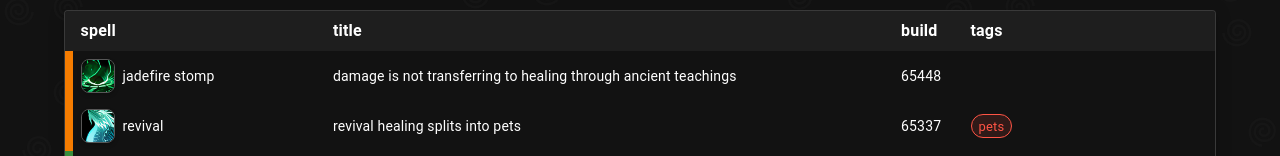
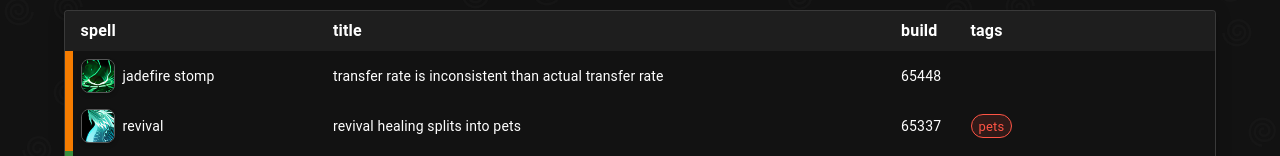
Before and after one commit to lolswirl/wait-im-ramping, a Next.js app: page /bugs in a window 1280 px wide. Shown: the part 232-388 px from the top of the page. Built offline with nearby package versions, Linux system fonts and the light colour scheme; what @mui/material-nextjs would draw is missing.

Commit message:
transfer rate

```diff
--- a/src/data/specs/monk/mistweaver/bugs.ts
+++ b/src/data/specs/monk/mistweaver/bugs.ts
@@ -726,8 +726,8 @@ const BUGS: Bug[] = [
         spell: TALENTS.JADEFIRE_STOMP,
         affectedSpells: [TALENTS.ANCIENT_TEACHINGS, TALENTS.JADEFIRE_TEACHINGS, TALENTS.MEDITATIVE_FOCUS],
         severity: SEVERITY.HIGH,
-        title: "Damage is not transferring to healing through Ancient Teachings",
-        description: "Jadefire Stomp damage is not transferring to healing through ancient teachings",
+        title: "Transfer rate is inconsistent than actual transfer rate",
+        description: "Transfer is fixed however now transfers at a lower rate than advertised: 150% with Jadefire Teachings, 18% with Ancient Teachings, ~55% with AT + Meditative Focus, 186% with JFT + AT + Meditative Focus",
         lastBuildTested: "65448",
     },
 ];
```
